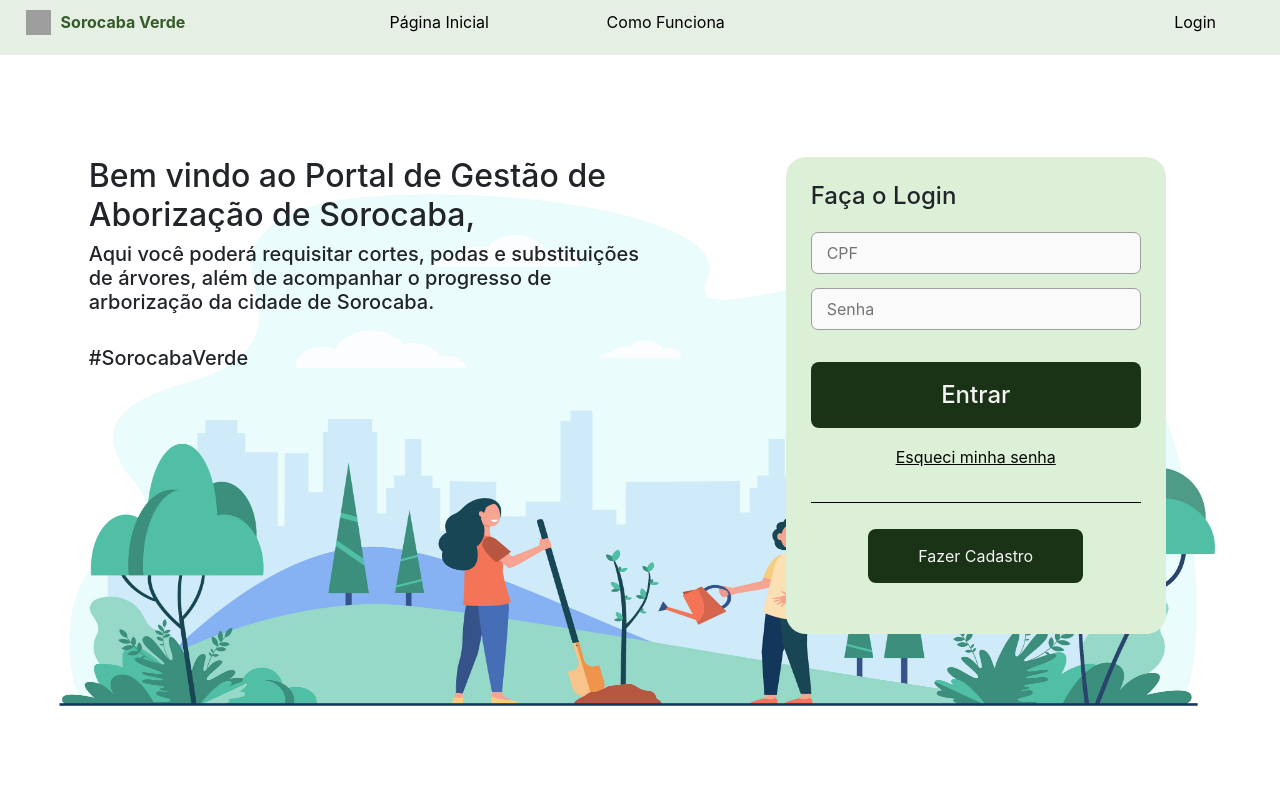
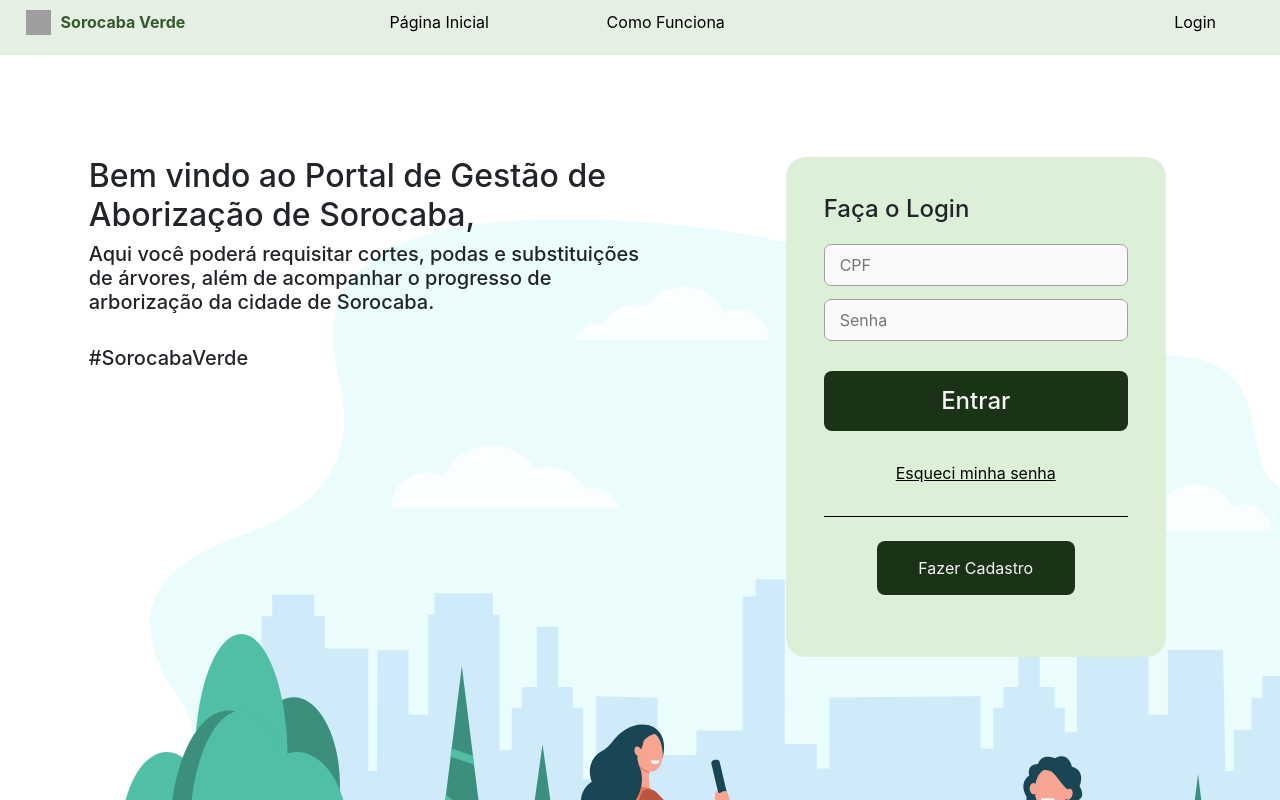
Before and after one commit to guipfi/sorocaba-verde, a React (Create React App) app in the folder frontend/: page /login in a window 1280 px wide. Shown: the top 800 px of the page. Built offline with nearby package versions, Linux system fonts and the light colour scheme; grey boxes are pictures that could not be loaded.

Commit message:
Alteração no Background da Home

```diff
--- a/frontend/src/App.css
+++ b/frontend/src/App.css
@@ -1,3 +1,7 @@
+html,body,.App{
+  height:100%;
+}
+
 .App {
   text-align: center;
 }
--- a/frontend/src/components/Login.js
+++ b/frontend/src/components/Login.js
@@ -2,6 +2,7 @@ import React, {useState} from 'react';
 import axios from 'axios';
 
 import './styles/Login.css';
+import '../styles/global.css'
 
 const Login = (props) =>{
 
@@ -31,7 +32,7 @@ const Login = (props) =>{
             <form onSubmit={(e) => onSubmit(e)}>
                 <input type="text" placeholder="CPF" value={data.cpf} name="cpf" onChange={(e) => onCPFChange(e)}/>
                 <input type="password" value={data.password} placeholder="Senha" name="password" onChange={(e) => onPasswordChange(e)}/>
-                <div  className="button"> <button type="submit">Entrar</button></div>
+                <button type="submit">Entrar</button>
             </form>
             <div>
                 <div className="link">Esqueci minha senha</div>
--- a/frontend/src/components/styles/Login.css
+++ b/frontend/src/components/styles/Login.css
@@ -11,20 +11,13 @@ input{
 }
 
 button{
-    background-color: #1A3219;
+    background-color: #1A3215 !important;
+    color: #F4F4F4;
     text-align: center;
-    max-height: 80%;
-    min-width: 100%;
-}
-
-.button{
-    color: #F4F4F4;
-    border-radius: 8px;
-    text-align: center;
-    margin-top: 5%;
-    margin-bottom: 5%;
-    height: 82px;
-    min-width: 100%;
+    margin-bottom: 10% !important;
+    margin-top: 10% !important;
+    width: 100% !important;
+    height: 60px !important;
 }
 
 /* Classes*/
@@ -33,8 +26,8 @@ button{
     max-width: 30%;
     max-height:10%;
     border-radius: 20px;
-    padding:25px;
-    margin-bottom: 100px;
+    padding:3%;
+    margin-bottom:10%
 }
 
 .link{
@@ -61,7 +54,7 @@ button{
     max-width: 65%;
 }
 
-@media (max-width:675px){
+@media (max-width:635px){
 
     /* Tag */
     input{
--- a/frontend/src/pages/client/styles/UserLogin.css
+++ b/frontend/src/pages/client/styles/UserLogin.css
@@ -1,7 +1,8 @@
 .page-background{
-    background-image: url("../assets/background.jpg");
-    background-size: 100% 100%;
-    height: 100%
+  background-image: url("../assets/login-bg.svg");
+  background-size: cover;
+  background-repeat: no-repeat;
+  height: 120vh;
 }
 
 .page-container{
```
